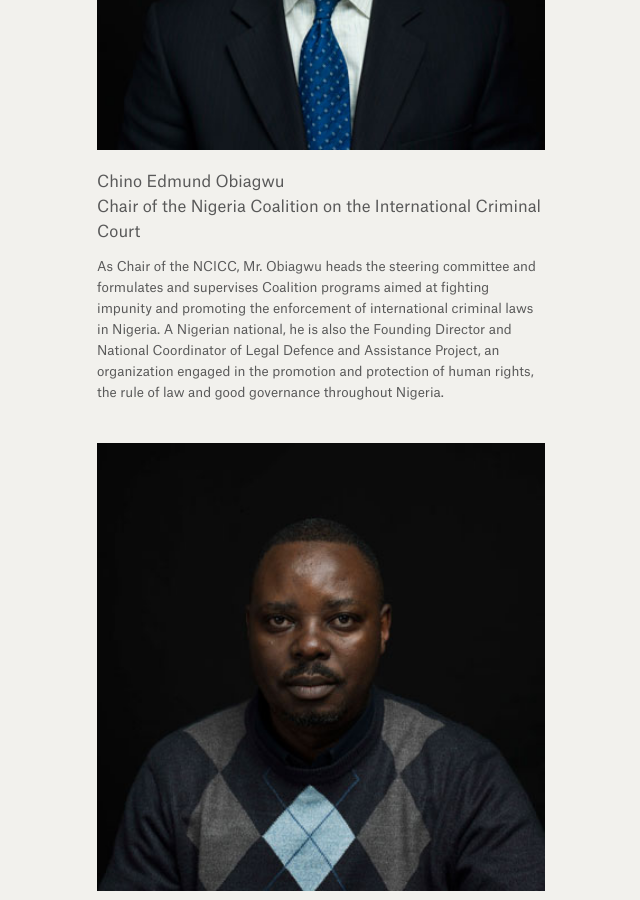
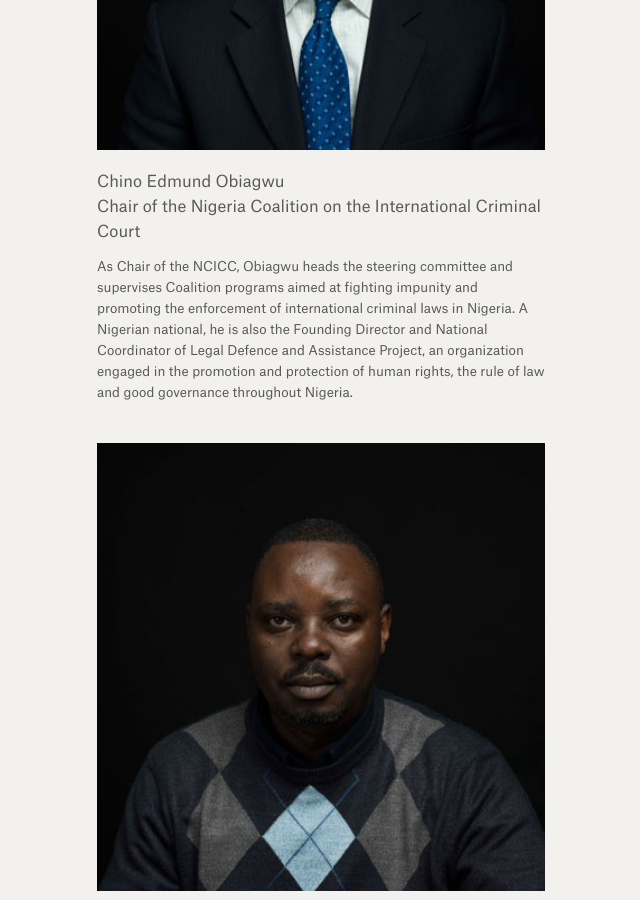
Before and after one commit to weights-and-measures/weights-and-measures.github.io, a Jekyll site: the page built from photographs.html, in a window 1280 px wide and 900 px high, scrolled down 25355 px. Shown: the whole window, without its empty margins (319-959 px from the left). Built offline with Jekyll 4.4.1, drawn with Linux system fonts in a browser that asks for light colours.

Commit message:
Updated D40

```diff
--- a/_photographs/d40.markdown
+++ b/_photographs/d40.markdown
@@ -9,4 +9,4 @@
 Chino Edmund Obiagwu <br> Chair of the Nigeria Coalition on the International Criminal Court
 
 
-As Chair of the NCICC, Mr. Obiagwu heads the steering committee and formulates and supervises Coalition programs aimed at fighting impunity and promoting the enforcement of international criminal laws in Nigeria. A Nigerian national, he is also the Founding Director and National Coordinator of Legal Defence and Assistance Project, an organization engaged in the promotion and protection of human rights, the rule of law and good governance throughout Nigeria.
+As Chair of the NCICC, Obiagwu heads the steering committee and supervises Coalition programs aimed at fighting impunity and promoting the enforcement of international criminal laws in Nigeria. A Nigerian national, he is also the Founding Director and National Coordinator of Legal Defence and Assistance Project, an organization engaged in the promotion and protection of human rights, the rule of law and good governance throughout Nigeria.
```
